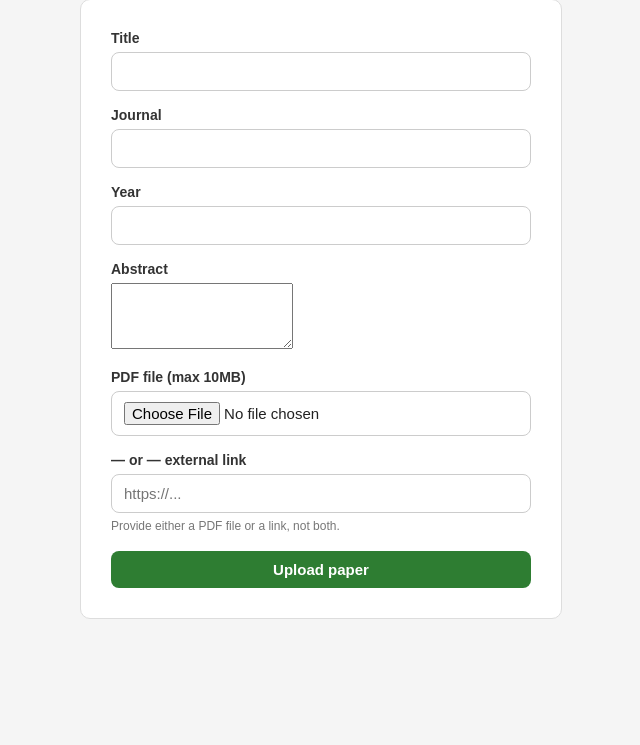
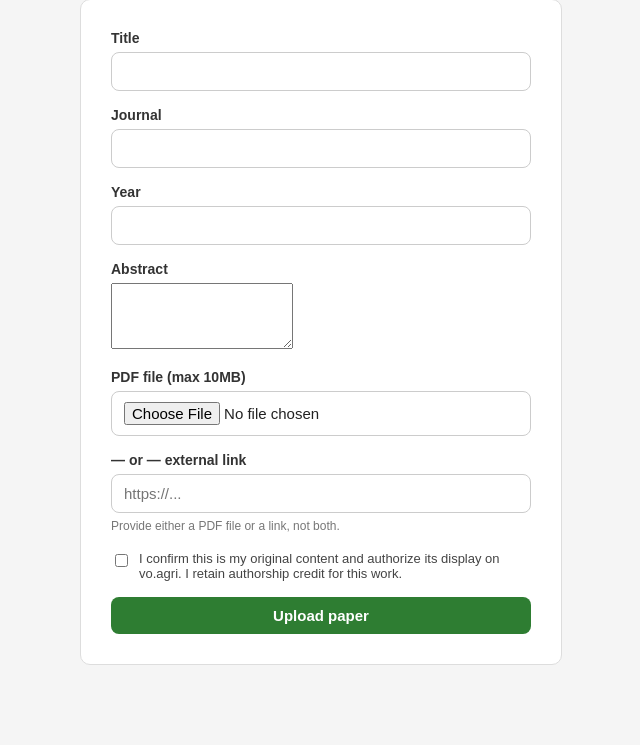
Before and after one commit to lxlbsxg/vo-agri, a Flask app: page /profile/edit in a window 1280 px wide. Shown: the part 583-1328 px from the top of the page, without its empty margins (110-750 px from the left). Before the commit the page ends 1202 px from the top, so only its background shows below. Run offline with Flask 3, Linux system fonts and the light colour scheme; the visitor is signed in with stand-in values (Sample User, id 1); data that the repository does not hold is empty.

Commit message:
Add content classification and creator-rights protections
Distinguishes two kinds of content everywhere they're shown:
- verified_papers: OpenAlex-sourced, DOI-backed works (search results,
  author profile "Published Papers") — green "Verified" badge linking
  to the DOI.
- user_posts: content a user submitted directly (UploadedPaper) —
  yellow "User-submitted, not peer-reviewed" badge, plus a bold,
  unmissable "By: <author>" byline on the author profile listing so
  attribution can't be styled away.

The upload form now requires checking "I confirm this is my original
content and authorize its display on vo.agri. I retain authorship
credit for this work." before it submits — enforced both client-side
(required) and server-side (upload_paper rejects the request without
it), and recorded on the row via the new
UploadedPaper.confirmed_original_content column.

Also fixes a real layout bug found while testing: the existing global
`.form-field input { width: 100% }` rule was stretching the new
checkbox to the full form width, leaving zero space for its label text
and pushing it out of the card entirely.

Note: UploadedPaper already existed as a table before this change, so
db.create_all() won't add the new column to it automatically. Applied
via manual ALTER TABLE locally (table was empty); the same is needed
against the production DB before this ships there.

Co-Authored-By: Claude Sonnet 5 <noreply@anthropic.com>
Claude-Session: https://claude.ai/code/session_01U1gcBCxfVCz4akB6sBrpu4

```diff
--- a/app.py
+++ b/app.py
@@ -372,6 +372,7 @@ def upload_paper():
     year_raw = request.form.get("year", "").strip()
     external_url = request.form.get("external_url", "").strip()
     pdf_file = request.files.get("pdf_file")
+    confirmed_original = request.form.get("confirm_original") == "on"
 
     has_file = pdf_file is not None and pdf_file.filename != ""
     has_url = bool(external_url)
@@ -391,6 +392,8 @@ def upload_paper():
         error = "Only PDF files are allowed."
     elif has_file and not _looks_like_pdf(pdf_file):
         error = "That file doesn't look like a valid PDF."
+    elif not confirmed_original:
+        error = "You must confirm this is your original content before uploading."
 
     if error:
         flash(error, "error")
@@ -410,6 +413,7 @@ def upload_paper():
         year=int(year_raw) if year_raw else None,
         pdf_filename=pdf_filename,
         external_url=external_url or None,
+        confirmed_original_content=True,
     )
     db.session.add(paper)
     db.session.commit()
--- a/services/openalex.py
+++ b/services/openalex.py
@@ -147,6 +147,7 @@ def _extract_work_summary(raw):
         "title": raw.get("title") or "Untitled",
         "year": raw.get("publication_year"),
         "journal": source.get("display_name") or "Unknown",
+        "doi": raw.get("doi"),
     }
 
 
--- a/static/style.css
+++ b/static/style.css
@@ -138,7 +138,7 @@ a:hover {
     font-weight: bold;
 }
 
-/* "Registered on vo.agri" badge */
+/* "Registered on vo.agri" badge, and content-source badges below */
 .badge {
     display: inline-block;
     font-size: 11px;
@@ -150,6 +150,34 @@ a:hover {
     border: 1px solid #cde3cf;
     vertical-align: middle;
     margin-left: 8px;
+}
+
+a.badge:hover {
+    text-decoration: none;
+}
+
+/* Content classification: OpenAlex-sourced, DOI-backed papers */
+.badge-verified {
+    margin-left: 0;
+    margin-bottom: 8px;
+}
+
+/* Content classification: user-submitted, not peer-reviewed */
+.badge-user-submitted {
+    display: inline-block;
+    font-size: 11px;
+    font-weight: bold;
+    padding: 3px 10px;
+    border-radius: 999px;
+    background: #fff8e1;
+    color: #8a6d00;
+    border: 1px solid #f0dfa1;
+    vertical-align: middle;
+    margin: 0 0 8px;
+}
+
+.author-byline {
+    font-weight: bold;
 }
 
 button, .btn {
@@ -474,6 +502,28 @@ button:hover, .btn:hover {
     margin-top: 4px;
 }
 
+.confirm-original-field label {
+    display: flex;
+    align-items: flex-start;
+    gap: 8px;
+    font-weight: normal;
+    font-size: 13px;
+    color: #444;
+}
+
+.confirm-original-field input[type="checkbox"] {
+    width: auto;
+    padding: 0;
+    border: none;
+    margin-top: 3px;
+    flex-shrink: 0;
+}
+
+.confirm-original-field label span {
+    flex: 1;
+    min-width: 0;
+}
+
 .form-card button {
     width: 100%;
 }
--- a/templates/index.html
+++ b/templates/index.html
@@ -130,6 +130,12 @@
 
                         <h3>{{ paper.title }}</h3>
 
+                        {% if paper.doi %}
+                            <a class="badge badge-verified" href="{{ paper.doi }}" target="_blank">Verified &middot; DOI</a>
+                        {% else %}
+                            <span class="badge badge-verified">Verified</span>
+                        {% endif %}
+
                         <p class="paper-info">
                             <strong>Authors:</strong>
 
--- a/templates/profile_edit.html
+++ b/templates/profile_edit.html
@@ -78,6 +78,16 @@
             <p class="form-hint">Provide either a PDF file or a link, not both.</p>
         </div>
 
+        <div class="form-field confirm-original-field">
+            <label>
+                <input type="checkbox" id="confirm_original" name="confirm_original" required>
+                <span>
+                    I confirm this is my original content and authorize its display on vo.agri.
+                    I retain authorship credit for this work.
+                </span>
+            </label>
+        </div>
+
         <button type="submit">Upload paper</button>
 
     </form>
@@ -91,6 +101,8 @@
             <div class="paper-card">
 
                 <h3>{{ paper.title }}</h3>
+
+                <span class="badge badge-user-submitted">User-submitted, not peer-reviewed</span>
 
                 <p class="paper-info">
                     <strong>Year:</strong>
```
Also changed, not shown: models.py (+11 -0 lines), templates/author.html (+13 -0 lines).
